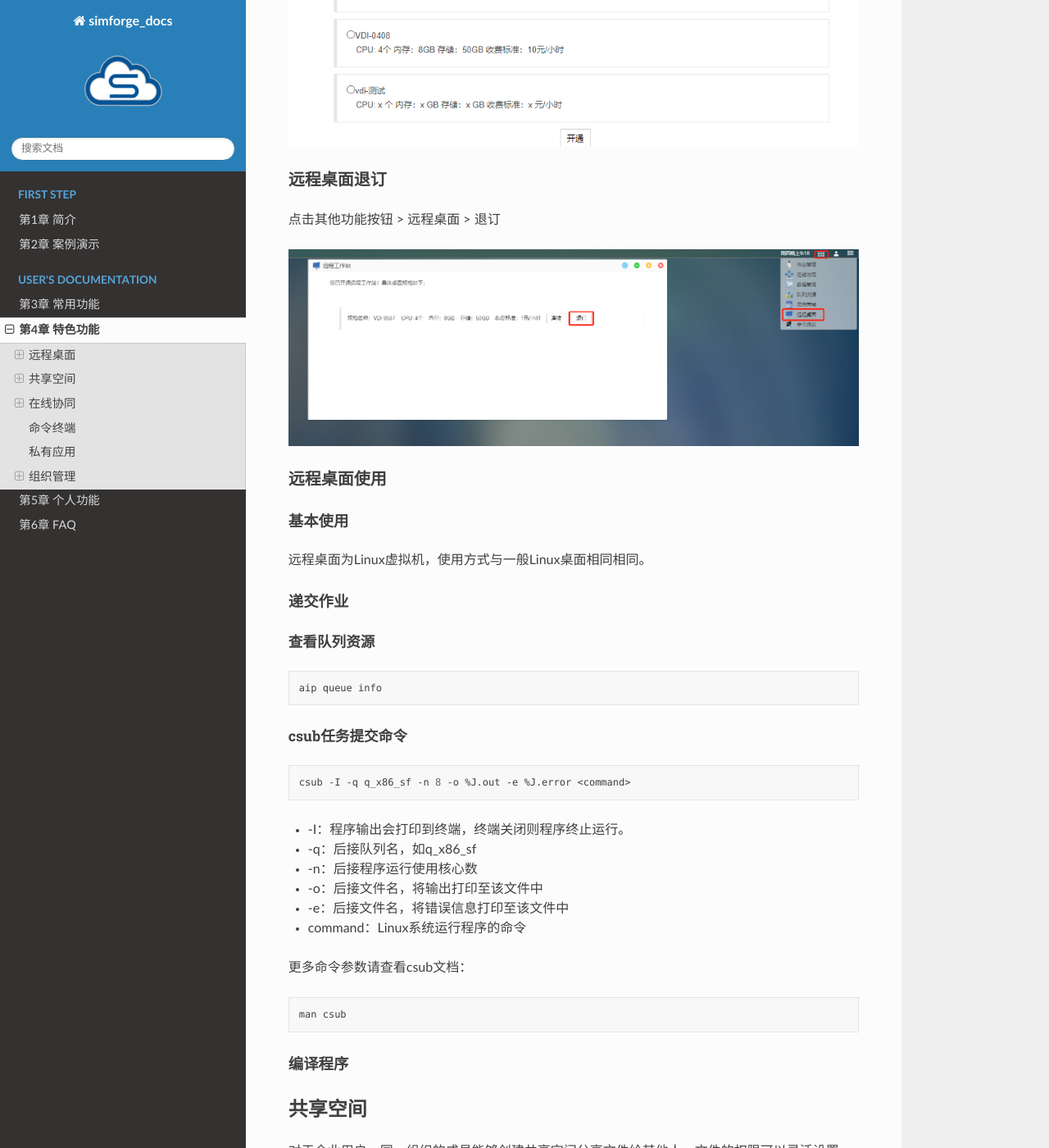
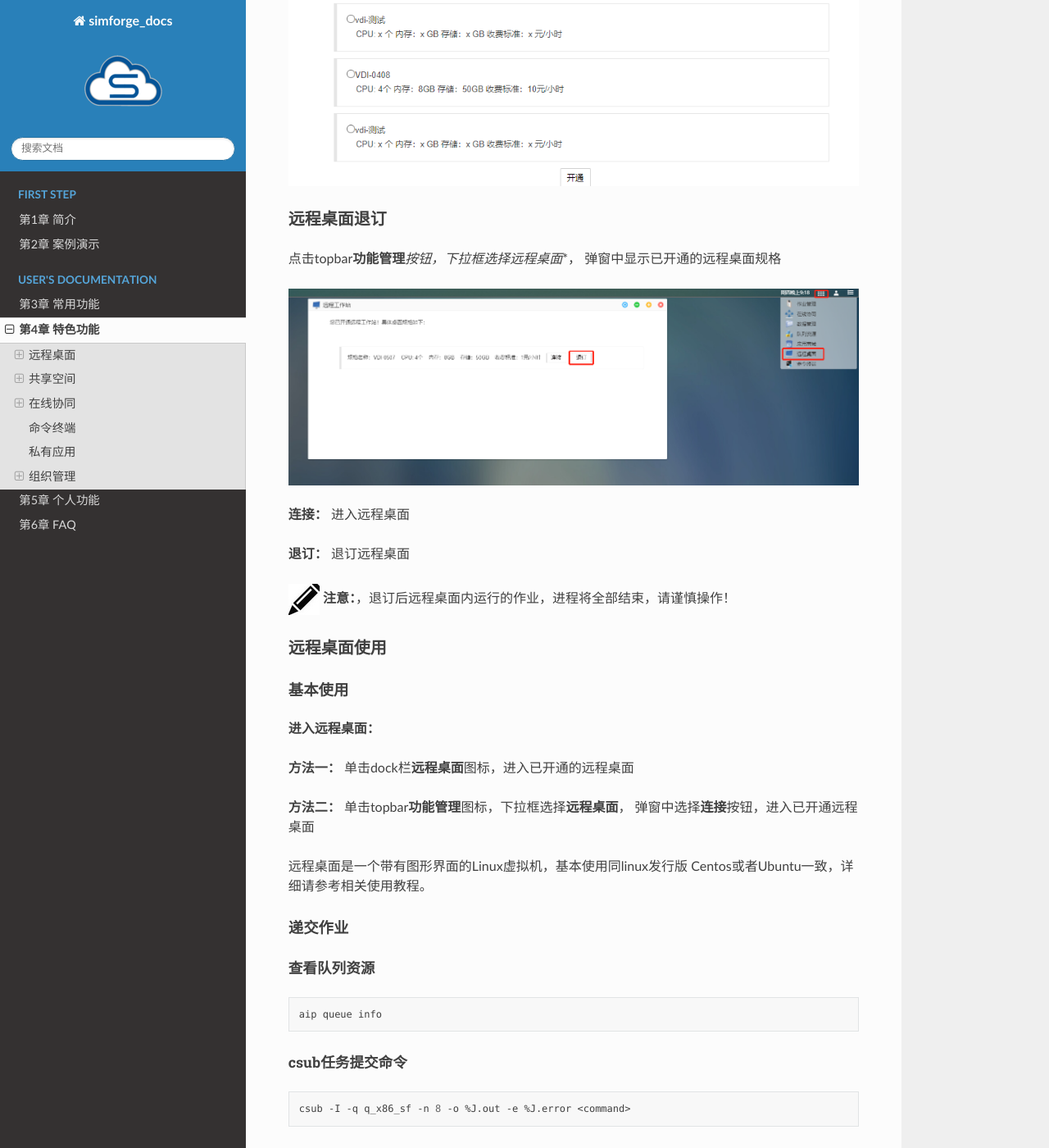
Before and after one commit to readthedocs/tutorial-sphinx-markdown-library, a Sphinx documentation site: the page built from docs/source/feature.md, in a window 1280 px wide and 1400 px high, scrolled down 825 px. Shown: the whole window at 82% size. Built offline with Sphinx 7.4.7 and the Read the Docs theme 2.0.0, drawn with Linux system fonts in a browser that asks for light colours; some of the changed text lies outside the part shown.

Commit message:
修改远程桌面章节部分内容（概述、退订、基本使用）

````diff
--- a/docs/source/feature.md
+++ b/docs/source/feature.md
@@ -8,25 +8,41 @@
 
 远程桌面提供给用户一个具备图形界面的**Linux虚拟机**，图形应用通过GPU渲染后会显示在远程桌面中。用户还可以在远程桌面中通过命令行执行相关命令，如程序编译、运行、脚本执行等，目的是提供**更方便、更灵活、更高效**的集群使用方式。远程桌面挂载了用户的存储空间，可直接通过命令行访问存储目录。
 
-1. 高性能图形应用
-2. 自行编写脚本（批量作业、前后处理）
-3. 自行编写、编译程序，提交集群计算
+远程桌面适用于以下场景
+
+1. 大规模仿真前后处理，需要流畅、清晰图形显示和操作
+2. 需要自行编写脚本实现作业批量提交运行
+3. 自研程序需要在线编译，并运行在神工坊集群上
 
 
 
 ### 远程桌面开通
 
-点击![](figs/fre/vdi.png)进入远程桌面，选择规格，点击开通。
+点击dock栏![](figs/fre/vdi.png)进入远程桌面开通界面，选择规格，点击**开通**。
 
 ![](figs/fre/vdi-open.png)
+
 ### 远程桌面退订
-点击其他功能按钮 > 远程桌面 > 退订
+点击topbar**功能管理***按钮，下拉框选择**远程桌面**， 弹窗中显示已开通的远程桌面规格
 
 ![](figs/fre/vdi-close.png)
+
+**连接：** 进入远程桌面
+
+**退订：** 退订远程桌面
+
+![](figs/notice.png) **注意：**，退订后远程桌面内运行的作业，进程将全部结束，请谨慎操作！
+
 ### 远程桌面使用
 
 #### 基本使用
-远程桌面为Linux虚拟机，使用方式与一般Linux桌面相同相同。
+**进入远程桌面：**
+
+**方法一：** 单击dock栏**远程桌面**图标，进入已开通的远程桌面
+
+**方法二：** 单击topbar**功能管理**图标，下拉框选择**远程桌面**， 弹窗中选择**连接**按钮，进入已开通远程桌面
+
+远程桌面是一个带有图形界面的Linux虚拟机，基本使用同linux发行版 Centos或者Ubuntu一致，详细请参考相关使用教程。
 #### 递交作业
 
 ##### 查看队列资源
@@ -49,6 +65,7 @@ csub -I -q q_x86_sf -n 8 -o %J.out -e %J.error <command>
 man csub
 ```
 #### 编译程序
+
 ## 共享空间
 
 对于企业用户，同一组织的成员能够创建共享空间分享文件给其他人。文件的权限可以灵活设置。
@@ -70,7 +87,7 @@ man csub
 
 ![](figs/feature/share_set.png)
 
-###共享空间删除
+### 共享空间删除
 
 **右击** 已创建的共享空间，单击删除共享空间，弹窗选择 **确定**
 
````
